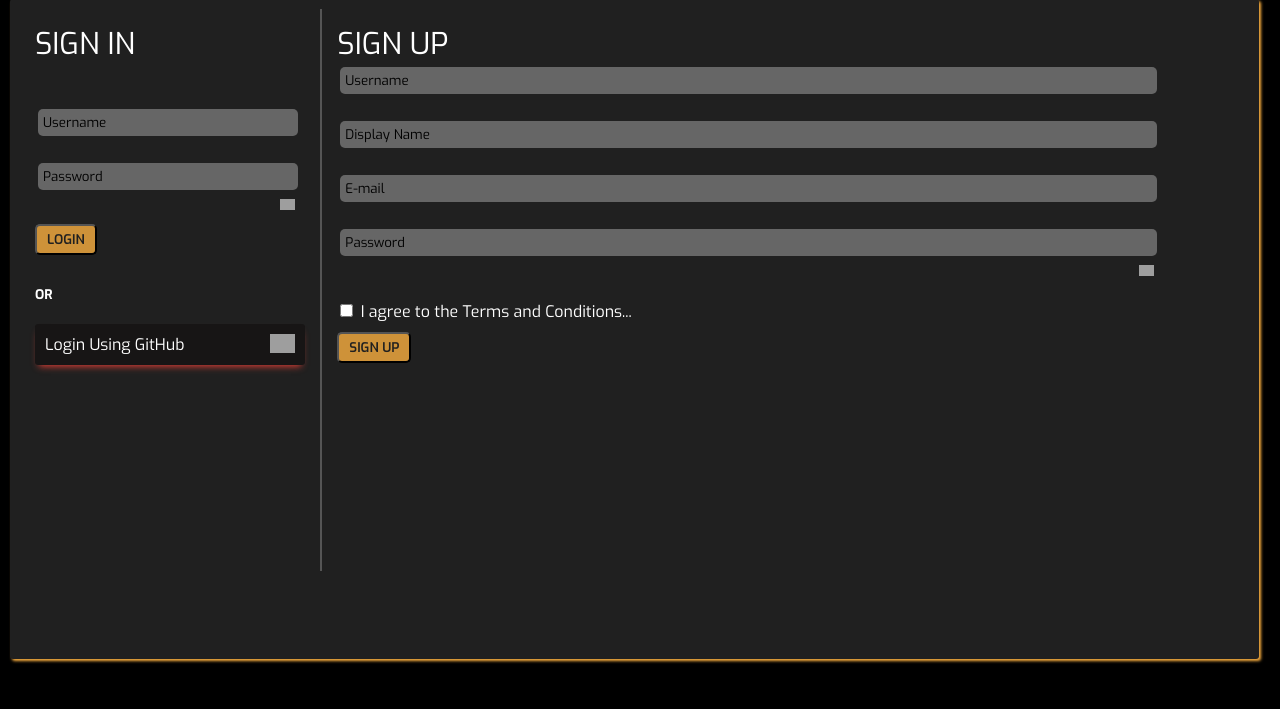
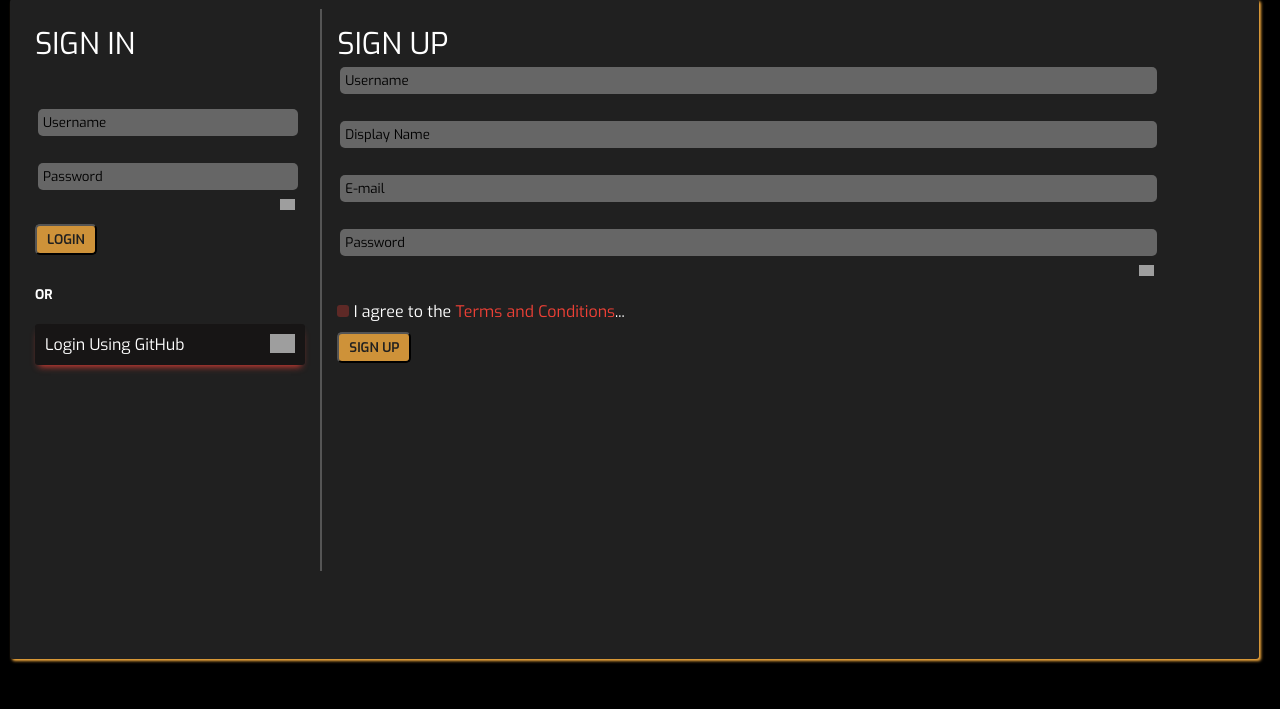
Before and after one commit to B6Infinity/jido, a Django app: template templates/login.html in a window 1280 px wide. Shown: the part 91-800 px from the top of the page. Run offline with Django 3.2, Linux system fonts and the light colour scheme; the template is opened without the code that fills it, so the values that code supplies are empty; grey boxes are pictures that could not be loaded.

Commit message:
check box

```diff
--- a/static/style.css
+++ b/static/style.css
@@ -21,7 +21,6 @@
 body {
     background-color: #000000;
     /* overflow-x:visible; */
-
 }
 
 /* TEXT DECOR */
@@ -69,12 +68,37 @@ body {
 hr {
     border: 1px solid #555;
 }
-input[type='checkbox']:focus{transform: translate(0,0);}
-input[type='checkbox']:hover{}
-input[type='checkbox']{
+
+input[type='checkbox']:focus {
+    transform: translate(0, 0);
+}
+
+/* input[type='checkbox']:hover {} */
+
+input[type='checkbox']::before {
+    display: block;
+    text-align: center;
+}
+input[type='checkbox']:checked {
+    background-color: #EE4036;
+}
+
+input[type='checkbox'] {
     width: min-content;
+    -webkit-appearance: none;
+    padding: 6px;
+    -moz-appearance: none;
+    -o-appearance: none;
+    appearance:none;
+    margin: 0;
+    /* border: 1px solid var(--ORANGEISH); */
+    border-radius: 3px;
+    outline: none;
+    transition-duration: 0.3s;
+    background-color: var(--ORANGEISH__fade3);
+    cursor: pointer;
+}
 
-}
 input::placeholder {
     /* Chrome, Firefox, Opera, Safari 10.1+ */
     color: black;
@@ -116,18 +140,22 @@ input {
 button:active {
     transform: rotate(-5deg);
     background-color: var(--ORANGEISH);
+}
 
-}
 button:hover {
     background-color: var(--ORANGEISH__fade1);
     /* transform: translate(-3px, -3px); */
     color: whitesmoke;
 }
 
+a {
+    color: var(--ORANGEISH);
+}
+
 button:disabled {
     background-color: var(--YELLOWISH__fade3);
+}
 
-}
 button {
     color: #202020;
     background-color: var(--YELLOWISH__fade1);
@@ -259,6 +287,7 @@ button {
 .social_login:hover {
     transform: translateY(-2px);
 }
+
 .social_login {
     padding: 10px;
     background: #000000;
--- a/templates/login.html
+++ b/templates/login.html
@@ -14,7 +14,7 @@
 
                     {% csrf_token %}
 
-                    <input type="text" name="username" id="username" placeholder="Username"><br><br>
+                    <input type="text" name="login_username" id="login_username" placeholder="Username"><br><br>
 
                     <div style="position: relative;">
                         <input type="password" name="login_password" id="login_password" placeholder="Password">
@@ -65,11 +65,11 @@
 
             <div class="signin-container noselect">
 
-                <form action="/handlelogin" method="post">
+                <form action="/handlesignup" method="post">
 
                     {% csrf_token %}
 
-                    <input style="width: 90%;" type="text" name="username" id="username" autocomplete="off" placeholder="Username"><br><br>
+                    <input style="width: 90%;" type="text" name="signup_username" id="signup_username" autocomplete="off" placeholder="Username"><br><br>
                     <input style="width: 90%;" type="text" name="first_name" id="first_name" autocomplete="off" placeholder="Display Name"><br><br>
                     <input style="width: 90%;" type="email" name="email" id="email" autocomplete="off" placeholder="E-mail"><br><br>
 
@@ -85,7 +85,7 @@
                     </div>
                     <br>
                     <br>
-                    <input type="checkbox" name="agreed2TNC" id="agreed2TNC"> I agree to the <a href="#">Terms and Conditions</a>...
+                    <input onchange="console.log(this.value);" type="checkbox" name="agreed2TNC" id="agreed2TNC"> I agree to the <a href="#">Terms and Conditions</a>...
                     <br>
                     <button style="margin-left: 0" type="button">SIGN UP</button>
 
```
